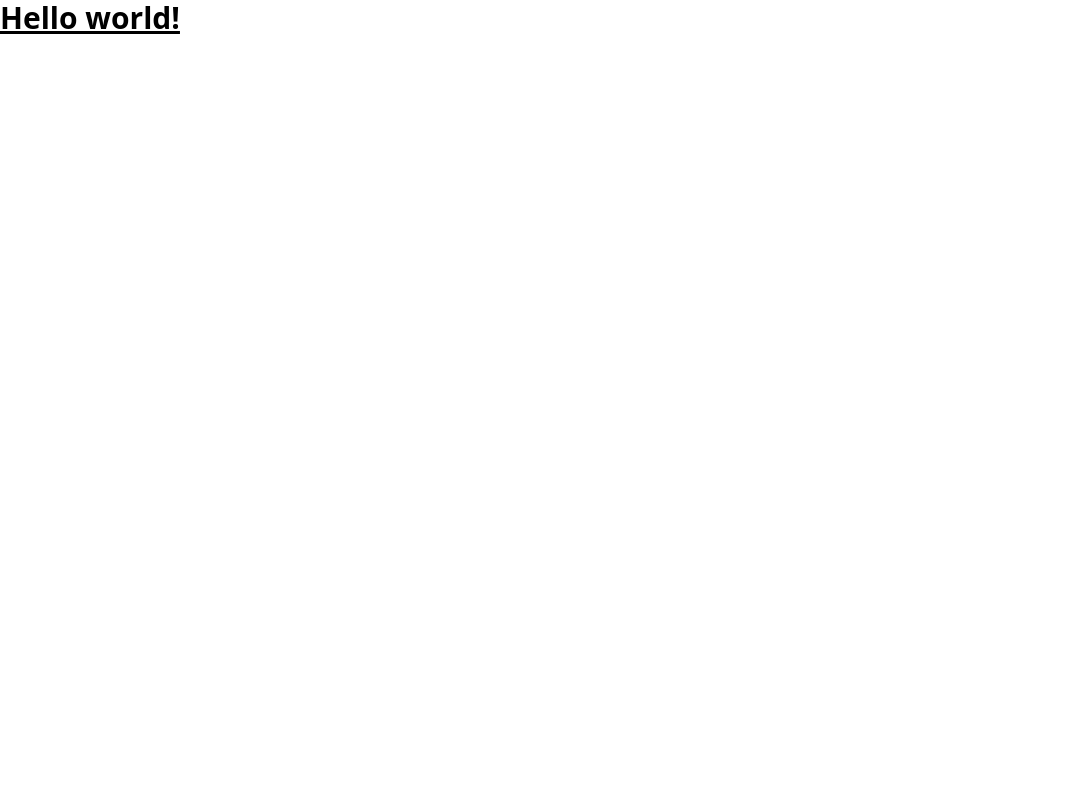
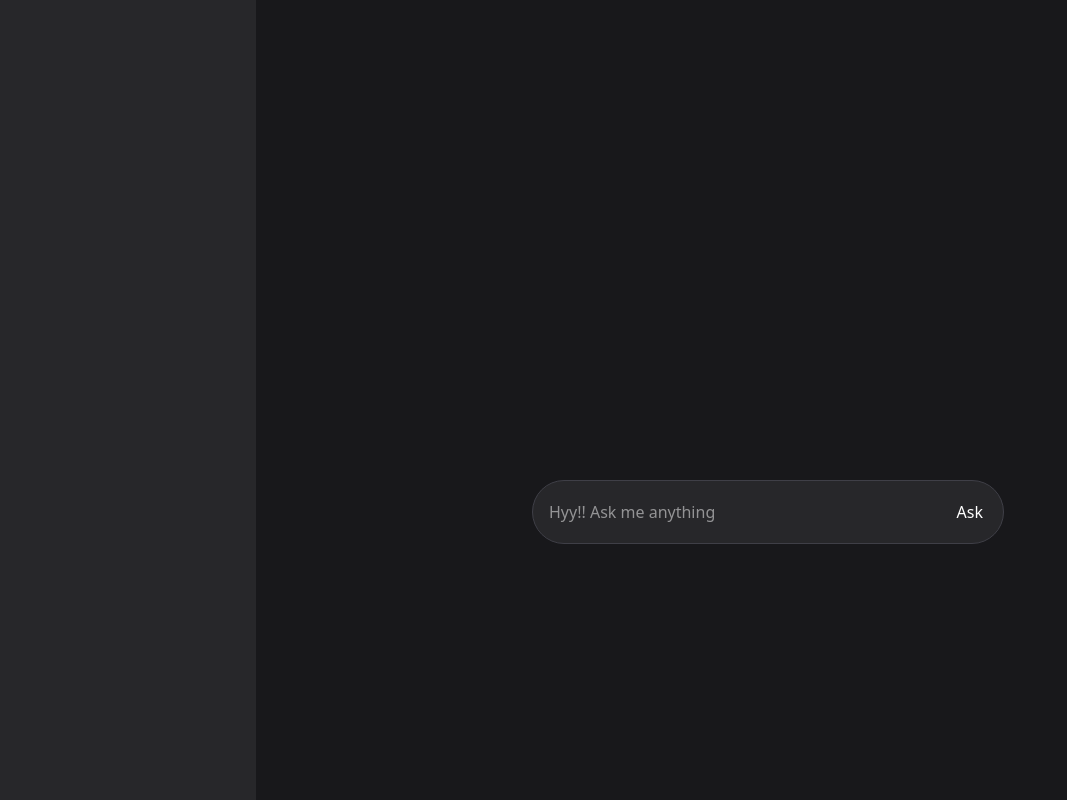
Before and after one commit to Student-Anshita/GENZIAI, a React (Vite) app: page / in a window 1280 px wide. Shown: the whole page, without its empty margins (0-1067 px from the left). Built offline with nearby package versions, Linux system fonts and the light colour scheme.

Commit message:
Created UI and fetch the API

```diff
--- a/index.html
+++ b/index.html
@@ -6,7 +6,7 @@
     <meta name="viewport" content="width=device-width, initial-scale=1.0" />
     <title>genziai</title>
   </head>
-  <body>
+  <body class="bg-zinc-900 h-screen">
     <div id="root"></div>
     <script type="module" src="/src/main.jsx"></script>
   </body>
--- a/src/App.jsx
+++ b/src/App.jsx
@@ -1,8 +1,48 @@
+import { useState } from "react";
+import { URL } from "./constants";
+
 function App() {
+    const[question, setQuestion] = useState('');
+    const[result, setResult] = useState(undefined);
+
+    const payload = {
+      "contents": [{
+        "parts": [{
+            "text": question
+          }]
+      }]
+    }
+
+    const askQuestion = async() =>{
+      let response = await fetch(URL, {
+        method: "POST",
+        body: JSON.stringify(payload)
+      });
+
+      response = await response.json();
+      // console.log(response.candidates[0].content.parts[0].text);
+      setResult(response.candidates[0].content.parts[0].text)
+
+      setQuestion("");
+    }
 
   return (
     <>
-      <h1 class="text-3xl font-bold underline">Hello world!</h1>
+      <div className="grid grid-cols-5 h-screen text-center">
+        <div className="col-span-1 bg-zinc-800">
+
+        </div>
+
+        <div className="col-span-4 p-10">
+            <div className="container h-110 ">
+              <div className="text-white">{result}</div>
+            </div>
+            <div className="bg-zinc-800 w-1/2 text-white m-auto rounded-4xl border border-zinc-700 flex p-1 h-16 pr-5">
+              <input type="text" value={question} onChange={(e)=> setQuestion(e.target.value)} placeholder="Hyy!! Ask me anything" className="w-full h-full p-3 outline-none"/>
+              <button onClick={askQuestion}>Ask</button>
+            </div>
+        </div>
+      </div>
     </>
   );
 }
--- /dev/null
+++ b/src/constants.js
@@ -0,0 +1 @@
+export const URL="https://generativelanguage.googleapis.com/v1beta/models/gemini-3-flash-preview:generateContent?key=AIzaSyDt4TvunQVAnd7Lp0wF8wW8ihH5s7BMusc"
```
Also changed, not shown: 1 other file (tests, documents, lock files or other folders).
